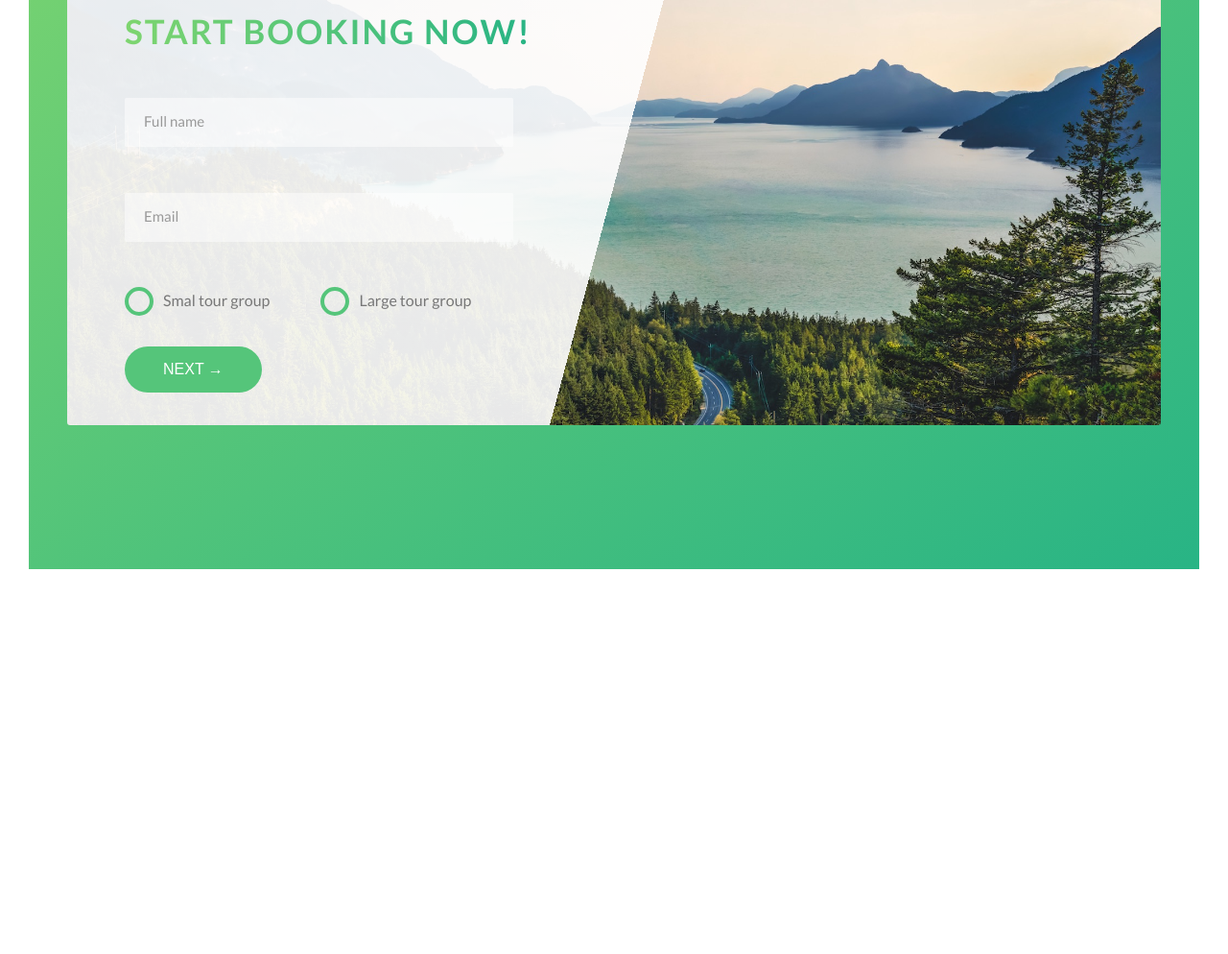
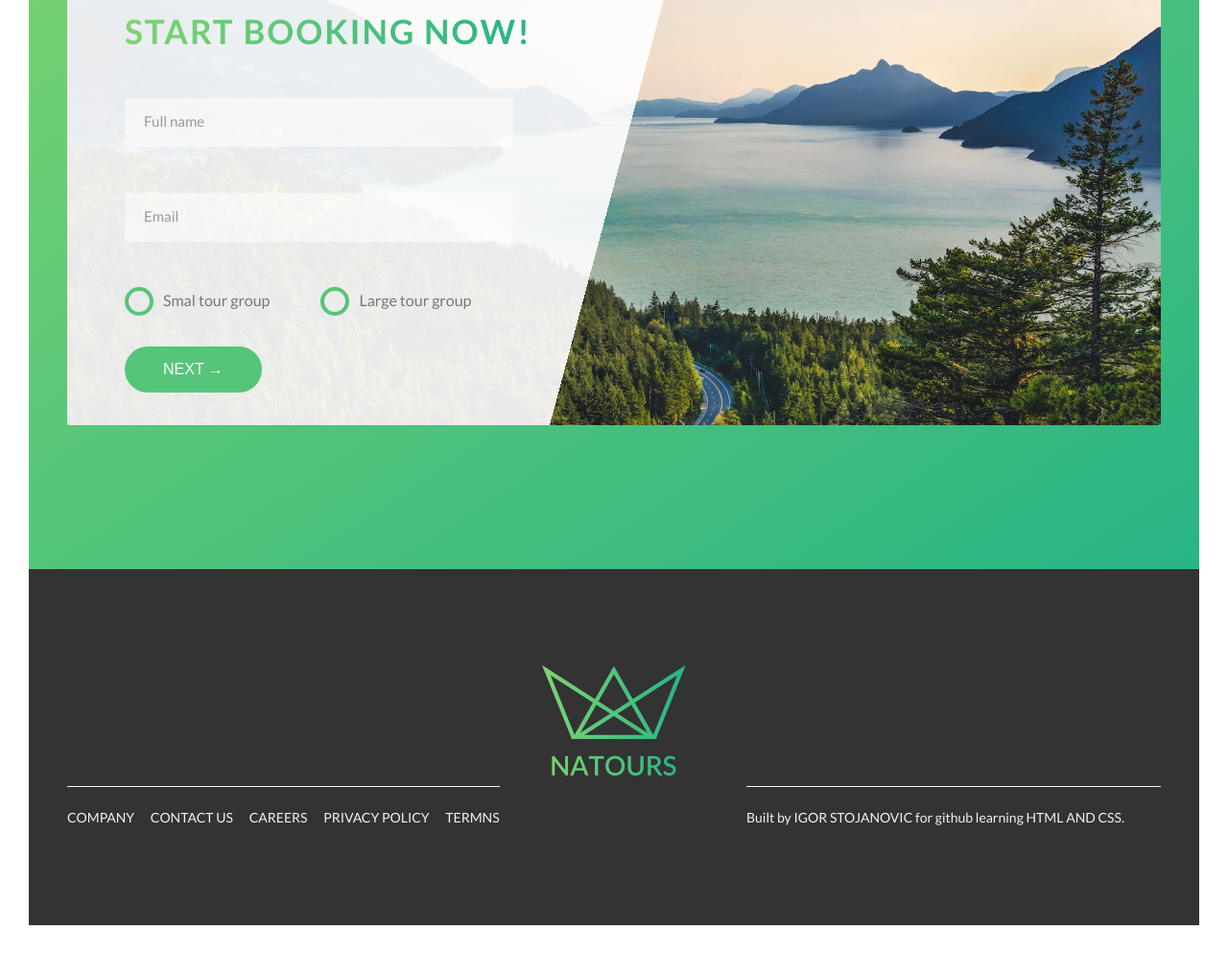
Before and after one commit to igorstojanovic91/css_natours, a website: page index.html in a window 1280 px wide. Shown: the part 4679-5673 px from the top of the page at 96% size. Before the commit the page ends 5302 px from the top, so only its background shows below. Drawn offline with Linux system fonts and the light colour scheme.

Commit message:
Finishing footer

```diff
--- a/index.html
+++ b/index.html
@@ -351,7 +351,32 @@
                 </div>
             </div>
         </section>
+
     </main>
+
+    <footer class="footer">
+        <div class="footer__logo-box">
+            <img src="img/logo-green-2x.png" alt="Full Logo" class="footer__logo"/>
+        </div>
+        <div class="row">
+            <div class="col-1-of-2">
+                <div class="footer__navigation">
+                    <ul-footer__list>
+                        <li class="footer__item"><a href="#" class="footer__link">Company</a></li>
+                        <li class="footer__item"><a href="#" class="footer__link">Contact us</a></li>
+                        <li class="footer__item"><a href="#" class="footer__link">Careers</a></li>
+                        <li class="footer__item"><a href="#" class="footer__link">Privacy Policy</a></li>
+                        <li class="footer__item"><a href="#" class="footer__link">Termns</a></li>
+                    </ul-footer__list>
+                </div>
+            </div>
+            <div class="col-1-of-2">
+                <p class="footer__copyright">
+                    Built by <a href="#" class="footer__link">Igor Stojanovic</a> for github learning <a href="#" class="footer__link">HTML and CSS</a>.
+                </p>
+            </div>
+        </div>
+    </footer>
 </body>
 
 </html>
--- a/sass/abstract/_variables.scss
+++ b/sass/abstract/_variables.scss
@@ -17,6 +17,7 @@ $color-grey-light-2: #eee;
 
 $color-grey-dark-1: #777;
 $color-grey-dark-2: #999;
+$color-grey-dark-3: #333;
 
 
 //FONT
--- /dev/null
+++ b/sass/layout/_footer.scss
@@ -0,0 +1,61 @@
+.footer {
+    background-color: $color-grey-dark-3;
+    padding: 10rem 0;
+    font-size: 1.4rem;
+    color: $color-grey-light-1;
+
+    &__logo-box {
+       text-align: center;
+
+    }
+
+    &__logo {
+        width: 15rem;
+        height: auto;
+
+    }
+
+
+    &__navigation {
+        border-top: 1px solid $color-grey-light-2;
+        padding-top: 2rem;
+        display: inline-block;
+    }
+
+    &__list {
+        list-style: none;
+    }
+
+    &__item {
+        display: inline-block;
+
+        &:not(:last-child) {
+            margin-right: 1.4rem;
+        }
+    }
+
+    &__link {
+        &:link,
+        &:visited {
+            color: $color-grey-light-1;
+            background-color: $color-grey-dark-3;
+            text-decoration: none;
+            text-transform: uppercase;
+            display: inline-block;
+            transition: all .2s;
+        }
+        &:hover,
+        &:active {
+            color: $color-primary;
+            box-shadow: 0 1rem 2rem rgba($color-black, .4);
+            transform: rotate(5deg) scale(1.3);
+        }
+    }
+
+    &__copyright {
+        border-top: 1px solid $color-grey-light-2;
+        padding-top: 2rem;
+        width: 80%;
+        float: right;
+    }
+}
--- a/sass/main.scss
+++ b/sass/main.scss
@@ -19,5 +19,6 @@
 
 @import "layout/header";
 @import "layout/grid";
+@import "layout/footer";
 
 @import "pages/home";
```
Also changed, not shown: css/style.css, 1 other file.
